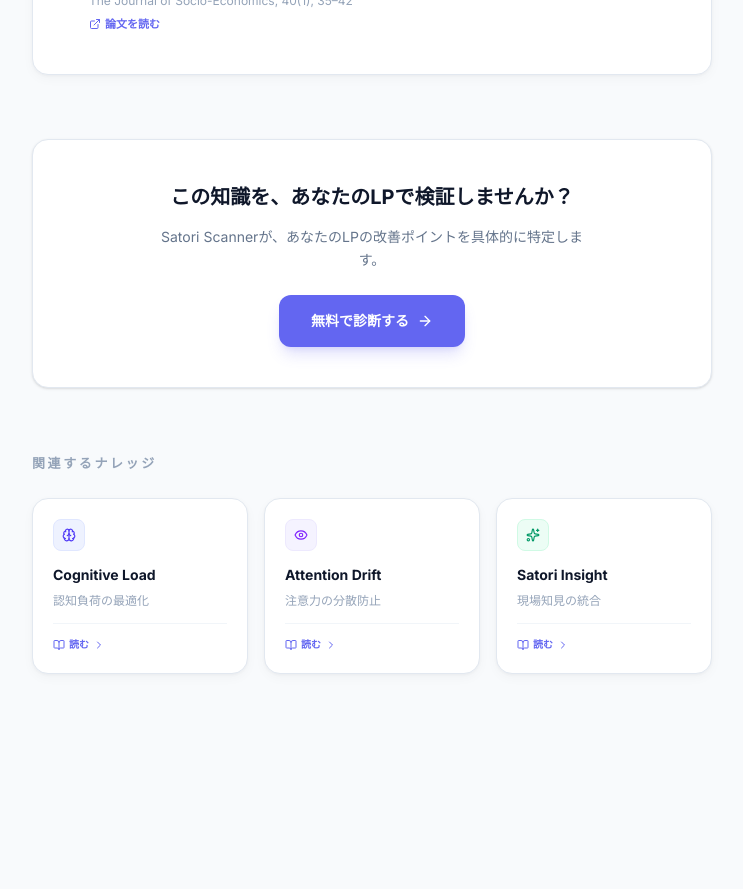
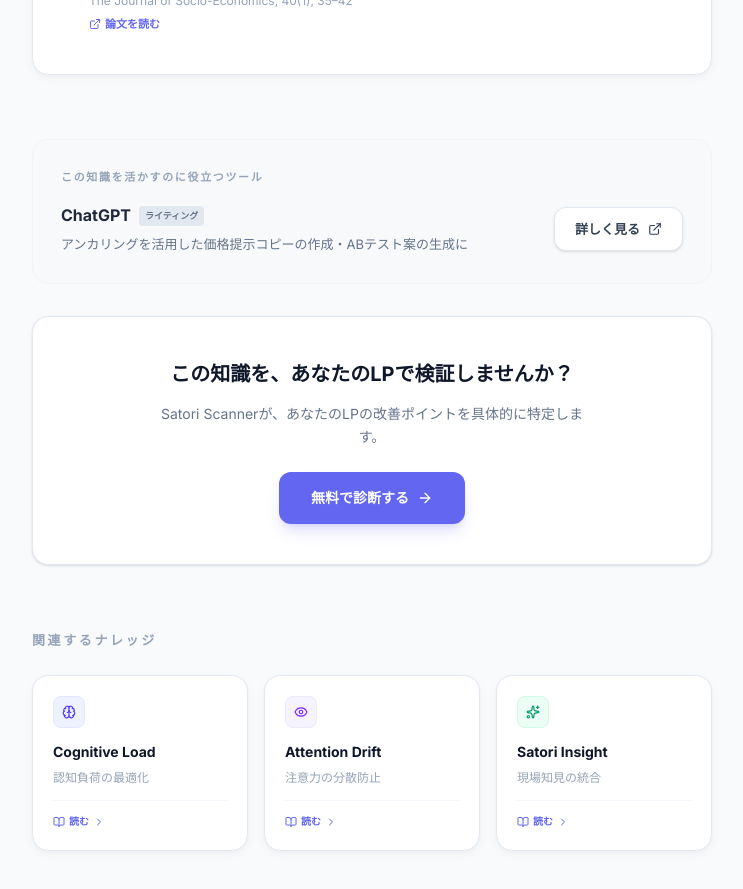
Before and after one commit to factory-kome/satori-laboratory, a React (Vite) app: page /insights/anchoring-effect in a window 1280 px wide. Shown: the part 3140-4029 px from the top of the page, without its empty margins (268-1011 px from the left). Before the commit the page ends 3914 px from the top, so only its background shows below. Built offline with nearby package versions, Linux system fonts and the light colour scheme.

Commit message:
feat: move unlock cta up and add affiliate tool recommendation to insights

```diff
--- a/api/full-report.ts
+++ b/api/full-report.ts
@@ -70,10 +70,23 @@ JSON形式（これ以外の出力は厳禁）：
       "actionSteps": ["ステップ1の具体的アクション", "ステップ2の具体的アクション", "ステップ3の具体的アクション"],
       "improvedCopy": "改善後のコピー案（感情に訴えかけ、ターゲットの深層心理に刺さる表現）",
       "expectedImpact": "改善実施後の期待効果（1-2文、可能なら数値を含む）",
+      "toolRecommendation": {
+        "id": "canva | adobe | pixta | hotjar | stripe | perayichi | chatgpt",
+        "name": "推奨ツール名",
+        "reason": "この改善においてなぜこのツールが推奨されるかの簡潔な理由（1文）"
+      },
       "relatedInsight": "関連するナレッジのslug"
     }
   ]
 }
+
+推奨ツールの選択基準：
+- デザイン/構成の改善：canva (Canva), adobe (Adobe Express)
+- 素材/ビジュアルの質：pixta (PIXTA)
+- ユーザー行動分析/改善ヒートマップ：hotjar (Hotjar)
+- 決済/販売機能の導入：stripe (Stripe)
+- LP自体の作り直し/検証：perayichi (ペライチ)
+- キャッチコピー/文章構築の補助：chatgpt (ChatGPT)
 
 findingsは必ず9個出力してください。重要度の高い順に並べてください。
 各findingの分析は深く、具体的で、実務に直結する内容にしてください。
--- a/src/FullReportPage.tsx
+++ b/src/FullReportPage.tsx
@@ -4,7 +4,8 @@ import { motion } from 'framer-motion'
 import {
     ChevronRight, ChevronDown, ChevronUp, BookOpen, BarChart3,
     AlertTriangle, AlertCircle, Info, ArrowLeft, Download, RefreshCw,
-    Zap, Brain, CheckCircle2, TrendingUp
+    Zap, Brain, CheckCircle2, TrendingUp, ExternalLink,
+    Layout, PenTool, Image as ImageIcon, MousePointer2, CreditCard, Sparkles, MessageSquare
 } from 'lucide-react'
 import { SCAN_MESSAGES } from './data'
 
@@ -23,7 +24,22 @@ type Finding = {
     actionSteps?: string[]
     improvedCopy: string
     expectedImpact?: string
+    toolRecommendation?: {
+        id: string
+        name: string
+        reason: string
+    }
     relatedInsight: string
+}
+
+const TOOLS_DB: Record<string, { label: string, url: string, icon: any, badge?: string }> = {
+    canva: { label: 'Canva', url: 'https://www.canva.com/', icon: Layout, badge: '制作' },
+    adobe: { label: 'Adobe Express', url: 'https://www.adobe.com/express/', icon: PenTool, badge: '制作' },
+    pixta: { label: 'PIXTA', url: 'https://pixta.jp/', icon: ImageIcon, badge: '素材' },
+    hotjar: { label: 'Hotjar', url: 'https://www.hotjar.com/', icon: MousePointer2, badge: '分析' },
+    stripe: { label: 'Stripe', url: 'https://stripe.com/jp', icon: CreditCard, badge: '決済' },
+    perayichi: { label: 'ペライチ', url: 'https://peraichi.com/', icon: Sparkles, badge: 'LP制作' },
+    chatgpt: { label: 'ChatGPT', url: 'https://chat.openai.com/', icon: MessageSquare, badge: 'ライティング' },
 }
 
 type FullReport = {
@@ -163,11 +179,45 @@ function FindingCard({ finding, index, defaultOpen }: { finding: Finding; index:
 
                     {/* Expected Impact */}
                     {finding.expectedImpact && (
-                        <div className="flex items-start gap-3 mb-5 bg-emerald-50/60 border border-emerald-100 rounded-xl p-4">
+                        <div className="flex items-start gap-3 mb-6 bg-emerald-50/60 border border-emerald-100 rounded-xl p-4">
                             <TrendingUp className="w-4 h-4 text-emerald-500 flex-shrink-0 mt-0.5" />
                             <div>
                                 <span className="text-[11px] uppercase tracking-[0.15em] font-bold text-emerald-500 block mb-1">期待される効果</span>
                                 <p className="text-[13px] text-emerald-700 leading-[1.7]">{finding.expectedImpact}</p>
+                            </div>
+                        </div>
+                    )}
+
+                    {/* Tool Recommendation */}
+                    {finding.toolRecommendation && TOOLS_DB[finding.toolRecommendation.id] && (
+                        <div className="mb-6 bg-gray-50/50 border border-gray-100 rounded-xl p-5">
+                            <span className="text-[11px] uppercase tracking-[0.15em] font-bold text-gray-400 block mb-3">実行に役立つ推奨リソース</span>
+                            <div className="flex flex-col sm:flex-row sm:items-center justify-between gap-4">
+                                <div className="flex items-center gap-3">
+                                    <div className="w-10 h-10 rounded-xl bg-white border border-gray-200 flex items-center justify-center text-gray-400">
+                                        {(() => {
+                                            const ToolIcon = TOOLS_DB[finding.toolRecommendation.id].icon;
+                                            return <ToolIcon className="w-5 h-5" />;
+                                        })()}
+                                    </div>
+                                    <div>
+                                        <div className="flex items-center gap-2">
+                                            <span className="text-[14px] font-bold text-gray-800">{TOOLS_DB[finding.toolRecommendation.id].label}</span>
+                                            {TOOLS_DB[finding.toolRecommendation.id].badge && (
+                                                <span className="px-1.5 py-0.5 bg-gray-200 rounded text-[9px] font-bold text-gray-500">{TOOLS_DB[finding.toolRecommendation.id].badge}</span>
+                                            )}
+                                        </div>
+                                        <p className="text-[12px] text-gray-500 leading-tight mt-0.5">{finding.toolRecommendation.reason}</p>
+                                    </div>
+                                </div>
+                                <a
+                                    href={TOOLS_DB[finding.toolRecommendation.id].url}
+                                    target="_blank"
+                                    rel="noopener noreferrer"
+                                    className="flex items-center justify-center gap-2 px-4 py-2 bg-white border border-gray-200 rounded-lg text-[13px] font-bold text-gray-700 hover:bg-gray-50 transition-colors shadow-sm"
+                                >
+                                    ツールを確認<ExternalLink className="w-3.5 h-3.5" />
+                                </a>
                             </div>
                         </div>
                     )}
--- a/src/InsightPage.tsx
+++ b/src/InsightPage.tsx
@@ -372,6 +372,45 @@ export default function InsightPage() {
                         </motion.section>
                     )}
 
+                    {/* ═══ Recommended Tool ═══ */}
+                    {(() => {
+                        const INSIGHT_TOOLS: Record<string, { name: string; desc: string; url: string; badge: string }> = {
+                            'cognitive-load': { name: 'Canva', desc: 'ビジュアルの整理と構成の最適化に。テンプレートで認知負荷を下げたLPデザインが可能', url: 'https://www.canva.com/', badge: 'デザイン' },
+                            'attention-drift': { name: 'Hotjar', desc: 'ユーザーの視線とスクロール行動をヒートマップで可視化。離脱ポイントを特定', url: 'https://www.hotjar.com/', badge: '分析' },
+                            'dual-process': { name: 'ChatGPT', desc: 'System 1に訴えかけるエモーショナルなコピーの生成・ブラッシュアップに', url: 'https://chat.openai.com/', badge: 'ライティング' },
+                            'physical-fit': { name: 'PIXTA', desc: 'ターゲットに「自分ごと」と感じさせるリアルな人物写真素材が豊富', url: 'https://pixta.jp/', badge: '素材' },
+                            'trust-logic': { name: 'ペライチ', desc: '信頼性の高いLPを最短で構築。テスティモニアルや実績セクションの追加が容易', url: 'https://peraichi.com/', badge: 'LP制作' },
+                            'frictionless-action': { name: 'Stripe', desc: 'フォーム入力を最小限にした決済体験を実装。CVR改善のボトルネック解消に', url: 'https://stripe.com/jp', badge: '決済' },
+                            'anchoring-effect': { name: 'ChatGPT', desc: 'アンカリングを活用した価格提示コピーの作成・ABテスト案の生成に', url: 'https://chat.openai.com/', badge: 'ライティング' },
+                            'scarcity-principle': { name: 'ペライチ', desc: '期間限定オファーやカウントダウンなどの緊急性を演出するLP要素を簡単に追加', url: 'https://peraichi.com/', badge: 'LP制作' },
+                            'social-proof-design': { name: 'Hotjar', desc: 'ユーザーがレビューや実績をどう読んでいるかを分析し、ソーシャルプルーフの効果を最大化', url: 'https://www.hotjar.com/', badge: '分析' },
+                            'narrative-transport': { name: 'ChatGPT', desc: 'ストーリーテリングの構成設計とナラティブコピーの生成に', url: 'https://chat.openai.com/', badge: 'ライティング' },
+                            'micro-copy': { name: 'ChatGPT', desc: 'ボタンラベル・フォームヒント等、マイクロコピーのバリエーション生成に最適', url: 'https://chat.openai.com/', badge: 'ライティング' },
+                            'color-psychology': { name: 'Adobe Express', desc: 'ブランドカラーに最適化されたデザインを直感的に作成。色彩心理の知見を即座に反映', url: 'https://www.adobe.com/express/', badge: 'デザイン' },
+                        }
+                        const tool = INSIGHT_TOOLS[slug ?? '']
+                        if (!tool) return null
+                        return (
+                            <motion.div initial={{ opacity: 0, y: 20 }} animate={{ opacity: 1, y: 0 }} transition={{ duration: 0.6, delay: 0.4 }}
+                                className="bg-gray-50/50 border border-gray-100 rounded-2xl p-6 sm:p-7 mb-8">
+                                <span className="text-[11px] uppercase tracking-[0.15em] font-bold text-gray-400 block mb-4">この知識を活かすのに役立つツール</span>
+                                <div className="flex flex-col sm:flex-row sm:items-center justify-between gap-4">
+                                    <div>
+                                        <div className="flex items-center gap-2 mb-1">
+                                            <span className="text-[16px] font-bold text-gray-800">{tool.name}</span>
+                                            <span className="px-1.5 py-0.5 bg-gray-200 rounded text-[9px] font-bold text-gray-500">{tool.badge}</span>
+                                        </div>
+                                        <p className="text-[13px] text-gray-500 leading-relaxed">{tool.desc}</p>
+                                    </div>
+                                    <a href={tool.url} target="_blank" rel="noopener noreferrer"
+                                        className="flex items-center justify-center gap-2 px-5 py-2.5 bg-white border border-gray-200 rounded-xl text-[13px] font-bold text-gray-700 hover:bg-gray-50 transition-colors shadow-sm flex-shrink-0">
+                                        詳しく見る<ExternalLink className="w-3.5 h-3.5" />
+                                    </a>
+                                </div>
+                            </motion.div>
+                        )
+                    })()}
+
                     {/* ═══ CTA ═══ */}
                     <motion.div initial={{ opacity: 0, y: 20 }} animate={{ opacity: 1, y: 0 }} transition={{ duration: 0.6, delay: 0.45 }}
                         className="p-8 md:p-10 bg-white border border-gray-200 rounded-2xl text-center shadow-sm mb-16">
```
Also changed, not shown: src/App.tsx (+19 -10 lines).
